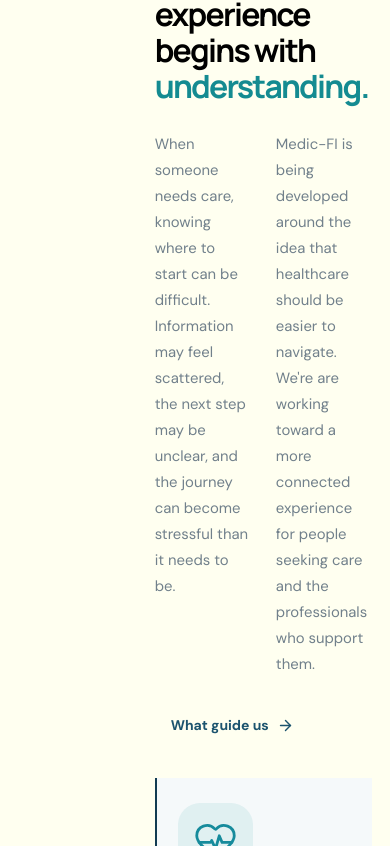
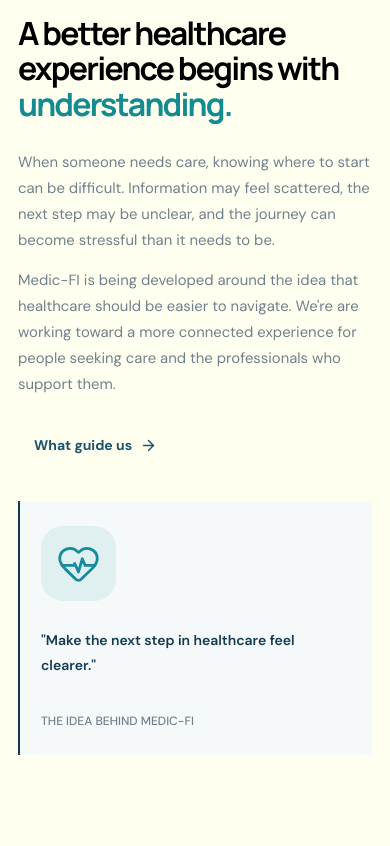
Before and after one commit to NDeenSanhaj96/medic-fi, a React (Vite) app: page / in a window 390 px wide. Shown: the part 1718-2564 px from the top of the page. Built offline with nearby package versions, Linux system fonts and the light colour scheme.

Commit message:
style: Add Media queries to the About Section at 760px screen size

```diff
--- a/src/App.css
+++ b/src/App.css
@@ -430,6 +430,25 @@
   .hero_bottom {
     flex-wrap: wrap;
   }
+
+  .about_grid-container {
+    grid-template-columns: 1fr;
+    gap: 27px;
+  }
+
+  .about_main h2 {
+    margin-top: 0;
+  }
+
+  .about_body {
+    grid-template-columns: 1fr;
+    gap: 14px;
+  }
+
+  .about_aside {
+    grid-column: auto;
+    margin-top: 4px;
+  }
 }
 
 @media (max-width: 480px) {
```
